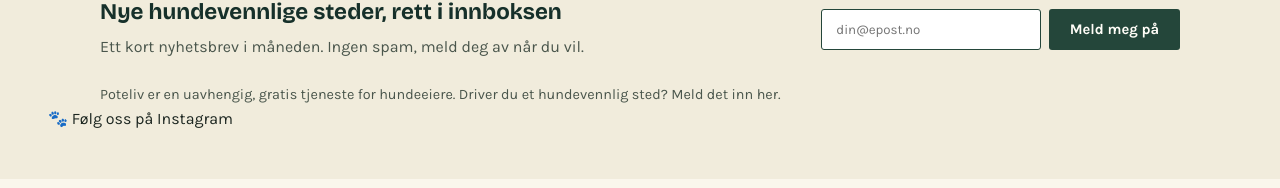
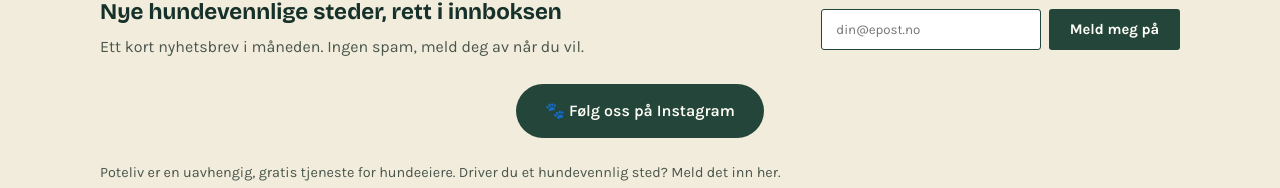
Before and after one commit to preztmo/poteliv-beta, a React (Vite) app: page / in a window 1280 px wide. Shown: the part 1325-1513 px from the top of the page. Built offline with nearby package versions, Linux system fonts and the light colour scheme.

Commit message:
fiksa button igjen

```diff
--- a/App.jsx
+++ b/App.jsx
@@ -42,19 +42,17 @@ export default function App() {
 
       <footer className="site-footer">
         <Newsletter />
+        <a href="https://instagram.com/potelivno"
+        target="_blank"
+        rel="noopener noreferrer"
+        className="instagram-button">
+          🐾 Følg oss på Instagram </a>
+
         <p className="footer-fine">
           Poteliv er en uavhengig, gratis tjeneste for hundeeiere. Driver du et hundevennlig
           sted?{' '}
           <a href="mailto:hei@poteliv.no">Meld det inn her</a>.
         </p>
-        <a
-href="https://instagram.com/potelivno"
-target="_blank"
-rel="noopener noreferrer"
-className="instagram"
->
-🐾 Følg oss på Instagram
-</a>
       </footer>
       <BackToTop />
     </div>
```
